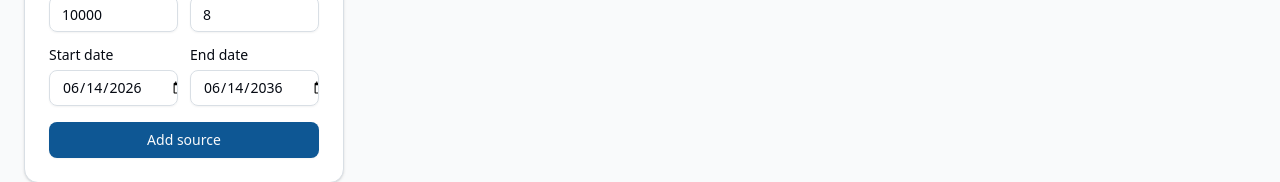
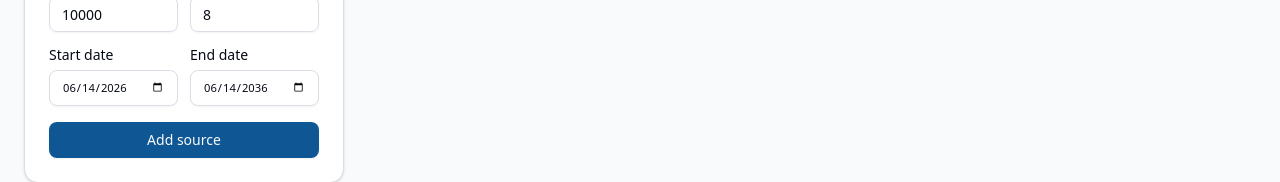
Before and after one commit to timoheddes/wealth-visualizer, a React (Vite) app: page / in a window 1280 px wide. Shown: the part 480-662 px from the top of the page. Built offline with nearby package versions, Linux system fonts and the light colour scheme.

Commit message:
form style

```diff
--- a/src/components/MutationFormFields.tsx
+++ b/src/components/MutationFormFields.tsx
@@ -183,6 +183,7 @@ export function MutationFormFields({
             id={fieldId("date")}
             type="date"
             value={values.date}
+            style={{ fontSize: "0.7em" }}
             onChange={(e) => update({ date: e.target.value })}
             required
           />
--- a/src/components/SourceForm.tsx
+++ b/src/components/SourceForm.tsx
@@ -11,7 +11,11 @@ import {
 } from "@/components/ui/select";
 import { parseDateInput, toDateInputValue } from "@/lib/wealth-calculations";
 import type { Source, WealthType } from "@/types/wealth";
-import { DEFAULT_GROWTH_BY_TYPE, getDefaultSourceColor, WEALTH_TYPE_LABELS } from "@/types/wealth";
+import {
+  DEFAULT_GROWTH_BY_TYPE,
+  getDefaultSourceColor,
+  WEALTH_TYPE_LABELS,
+} from "@/types/wealth";
 
 export interface SourceFormValues {
   type: WealthType;
@@ -152,6 +156,7 @@ export function SourceForm({ onAdd, sourcesCount }: SourceFormProps) {
           <Input
             id="source-start"
             type="date"
+            style={{ fontSize: "0.7em" }}
             value={values.initialDate}
             onChange={(e) =>
               setValues((v) => ({ ...v, initialDate: e.target.value }))
@@ -165,6 +170,7 @@ export function SourceForm({ onAdd, sourcesCount }: SourceFormProps) {
             id="source-end"
             type="date"
             value={values.endDate}
+            style={{ fontSize: "0.7em" }}
             onChange={(e) =>
               setValues((v) => ({ ...v, endDate: e.target.value }))
             }
```
